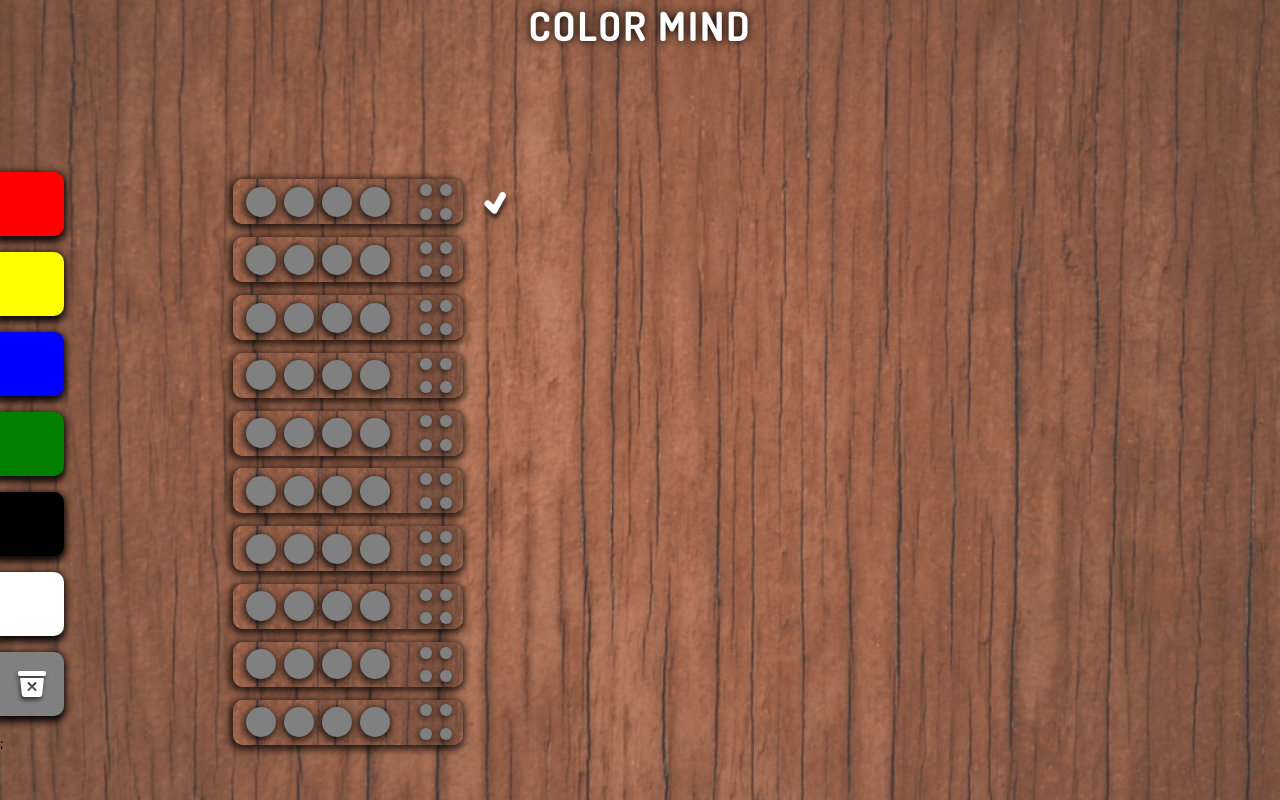
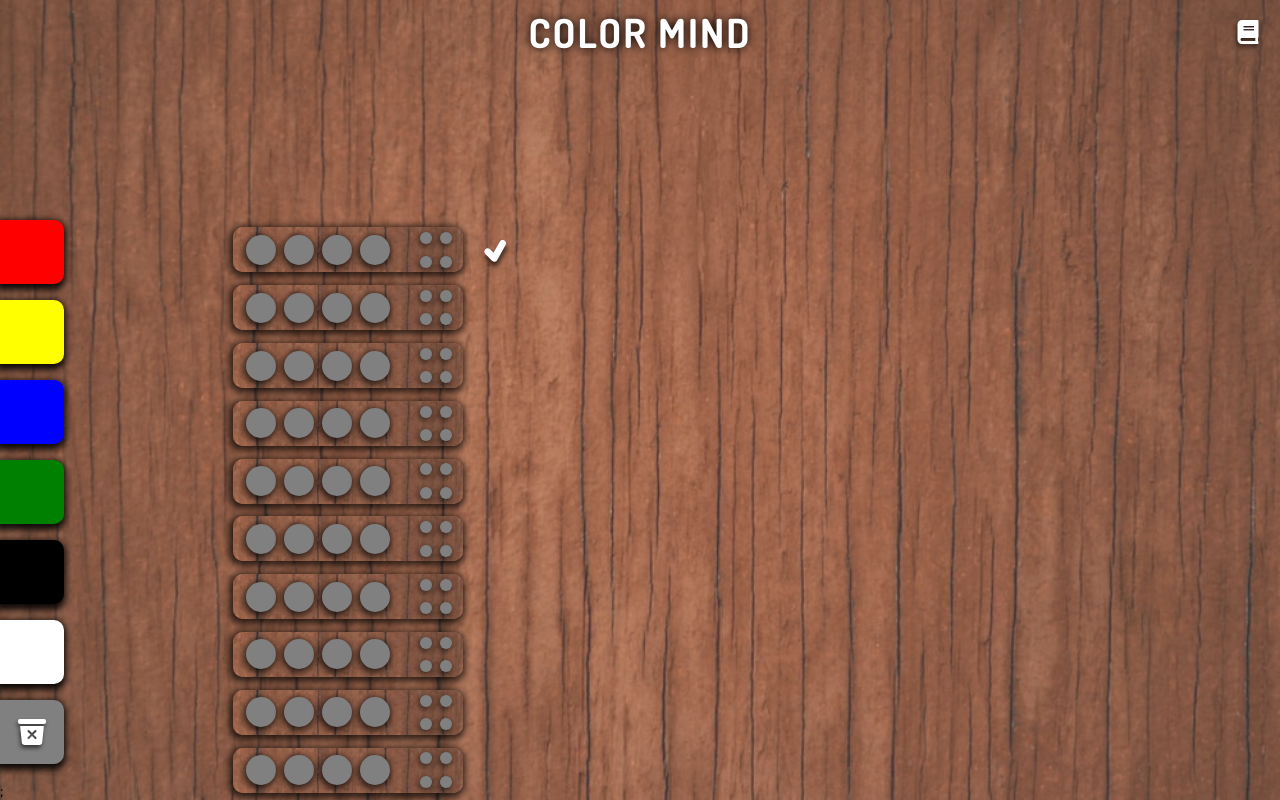
Before and after one commit to Gabborione/MasterMind, a React (Create React App) app: page / in a window 1280 px wide. Built offline with nearby package versions, Linux system fonts and the light colour scheme.

Commit message:
Aggiunto menu

```diff
--- a/src/App.js
+++ b/src/App.js
@@ -3,6 +3,7 @@ import React, { useState, useEffect, useRef } from "react";
 import Line from "./components/Line/Line";
 import ColorPicker from "./components/ColorPicker/ColorPicker";
 import EndGame from "./components/EndGame/EndGame";
+import Menu from "./components/Menu/Menu";
 
 const COLORS = ["red", "yellow", "blue", "green", "black", "white"];
 const SOLUTION_LENGTH = 4;
@@ -25,7 +26,7 @@ function App() {
     const [recurrences, setRecurrences] = useState([]);
     const [win, setWin] = useState(false);
     const [end, setEnd] = useState(false);
-    const [count, setCount] = useState(0);
+    const [countTry, setCountTry] = useState(0);
 
     function arrayEquals(a, b) {
         return (
@@ -55,7 +56,7 @@ function App() {
         setNext(false);
         setWin(false);
         setEnd(false);
-        setCount(0);
+        setCountTry(0);
     }
 
     function reload() {
@@ -94,7 +95,7 @@ function App() {
             if (arrayEquals(currentGuess, solution)) {
                 setWin(true);
                 setEnd(true);
-            } else if (count >= MAX_TRY - 1) {
+            } else if (countTry >= MAX_TRY - 1) {
                 setEnd(true);
             }
 
@@ -106,37 +107,15 @@ function App() {
 
             setGuesses(newGuesses);
             setCurrentGuess(DEFAULT_GUESS);
-            setCount((val) => val + 1);
+            setCountTry((val) => val + 1);
         }
     }, [next]);
-
-    // useEffect(() => {
-    //     if (isInit.current) {
-    //         isInit.current = false;
-    //     } else {
-    //         console.log("a");
-    //         if (arrayEquals(currentGuess, solution)) {
-    //             setWin(true);
-    //             setEnd(true);
-    //         } else if (count >= 10) {
-    //             setEnd(true);
-    //         }
-
-    //         const newGuesses = [...guesses];
-    //         if (currentGuess !== DEFAULT_GUESS) {
-    //             newGuesses[guesses.findIndex((val) => val === DEFAULT_GUESS)] =
-    //                 currentGuess;
-    //         }
-
-    //         setGuesses(newGuesses);
-    //         setCurrentGuess(DEFAULT_GUESS);
-    //         setCount((val) => val + 1);
-    //     }
-    // }, [next]);
 
     return (
         <div className="container">
             <h1 className="title">COLOR MIND</h1>
+
+            <Menu />
             <div className="body">
                 <div className="colorsPickerContainer">
                     {COLORS.map((color, index) => {
--- a/src/App.scss
+++ b/src/App.scss
@@ -9,13 +9,12 @@
     justify-content: space-between;
     flex-direction: column;
     align-items: center;
-    gap: 1rem;
     background: url("../public/Images/BackgroundImage.jfif") no-repeat center
         center fixed;
     background-size: cover;
     background-color: rgba(255, 255, 255, 0.2);
     background-blend-mode: lighten;
-    padding-bottom: 3rem;
+    padding-top: 1rem;
 }
 
 .body {
--- a/src/components/EndGame/EndGame.js
+++ b/src/components/EndGame/EndGame.js
@@ -8,16 +8,7 @@ const EndGame = ({ solution, win, reload }) => {
             <div className="endCard">
                 <h1 className="title">{win ? "YOU WIN" : "YOU LOOSE"}</h1>
                 <p>SOLUTION:</p>
-                <div
-                    className="lineContainer"
-                    style={{
-                        background: "url(Images/BackgroundImage.jfif) right",
-                        backgroundColor: "rgba(255, 255, 255, 0.2)",
-                        backgroundBlendMode: "lighten",
-                        boxShadow: "-1px 2px 7px 3px rgba(0, 0, 0, 0.7)",
-                        border: "none",
-                    }}
-                >
+                <div className="lineContainer">
                     {solution.map((color, index) => {
                         return (
                             <div
@@ -29,10 +20,7 @@ const EndGame = ({ solution, win, reload }) => {
                     })}
                 </div>
                 <div className="commands">
-                    <button
-                        className="button"
-                        onClick={reload}
-                    >
+                    <button className="button" onClick={reload}>
                         <TiRefresh />
                     </button>
                 </div>
--- /dev/null
+++ b/src/components/Menu/Menu.js
@@ -0,0 +1,19 @@
+import React, { useState } from "react";
+import "./Menu.scss";
+import { FaBook, FaBookOpen } from "react-icons/fa";
+
+const Menu = () => {
+    const [isOpen, setIsOpen] = useState(false);
+    return (
+        <div className="menuContainer">
+            <div className="menuIcon">
+                {isOpen ? <FaBookOpen /> : <FaBook />}
+            </div>
+            <nav>
+                <div></div>
+            </nav>
+        </div>
+    );
+};
+
+export default Menu;
--- /dev/null
+++ b/src/components/Menu/Menu.scss
@@ -0,0 +1,19 @@
+.menuContainer {
+    position: absolute;
+    top: 0;
+    right: 0;
+    padding: 1rem;
+}
+
+.menuIcon {
+    width: 2rem;
+    aspect-ratio: 1;
+    display: flex;
+    justify-content: center;
+    align-items: center;
+    > * {
+        color: white;
+        font-size: 1.5rem;
+        filter: drop-shadow(-1px 3px 2px rgb(0 0 0 / 0.6));
+    }
+}
--- a/src/sassStyles/_global.scss
+++ b/src/sassStyles/_global.scss
@@ -1,4 +1,5 @@
 @import "../sassStyles/variables";
+@import "../sassStyles/typography";
 
 * {
     margin: 0;
@@ -8,12 +9,12 @@
 }
 
 body {
-    margin: 0;
     font-family: -apple-system, BlinkMacSystemFont, "Segoe UI", "Roboto",
         "Oxygen", "Ubuntu", "Cantarell", "Fira Sans", "Droid Sans",
         "Helvetica Neue", sans-serif;
     -webkit-font-smoothing: antialiased;
     -moz-osx-font-smoothing: grayscale;
+    font-size: inherit;
 }
 
 code {
--- a/src/sassStyles/_typography.scss
+++ b/src/sassStyles/_typography.scss
@@ -1,10 +1,12 @@
 @import "../sassStyles/variables";
 
 h1 {
+    display: block;
     font-size: $font-800;
     font-weight: 700;
     letter-spacing: 2px;
     font-weight: bold;
     color: #fff;
     text-shadow: 0 0 10px #000;
+    line-height: $font-700;
 }
```
